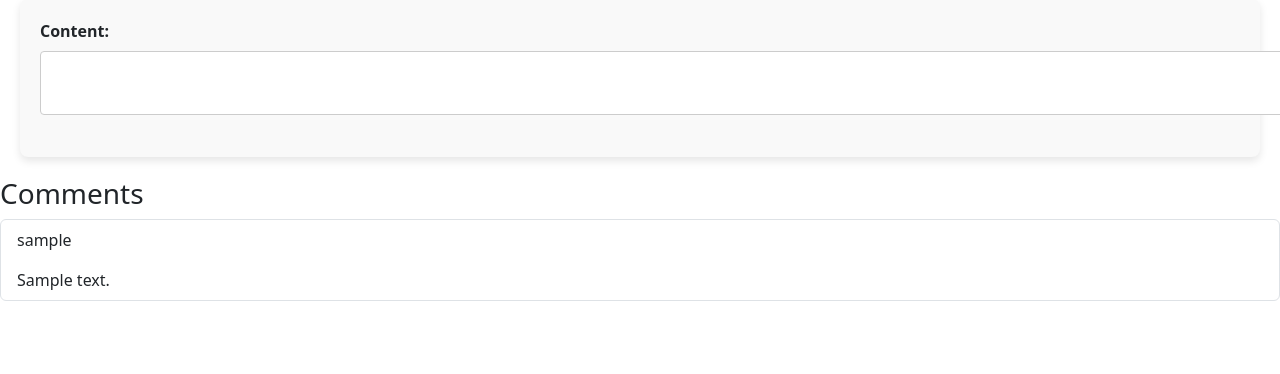
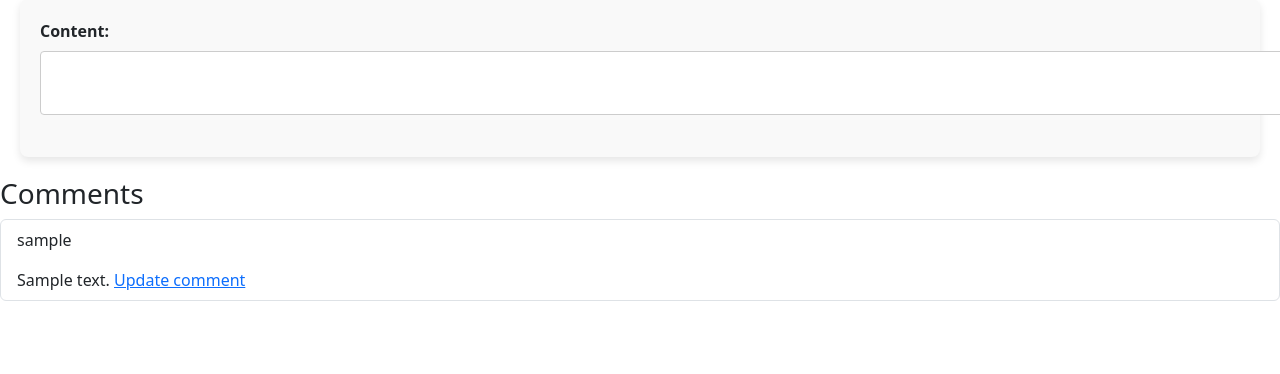
Before and after one commit to Coder2287569013/task-tracker, a Django app: page /1/ in a window 1280 px wide; the page is wider, and only the part inside the window is pictured. Shown: the part 237-611 px from the top of that part. Run offline with Django 5.2, Linux system fonts and the light colour scheme; tables that the repository leaves empty hold one stand-in row (values such as "Sample post").

Commit message:
Update #2

```diff
--- a/task_tracker/models.py
+++ b/task_tracker/models.py
@@ -24,6 +24,6 @@
 
 class Comment(models.Model):
     task = models.ForeignKey(Task, on_delete=models.CASCADE, related_name="comments")
-    author = models.ForeignKey(User, on_delete=models.CASCADE, related_name="comments")
+    creator = models.ForeignKey(User, on_delete=models.CASCADE, related_name="comments")
     content = models.TextField()
     created_at = models.DateTimeField(auto_now_add=True)
--- a/task_tracker/urls.py
+++ b/task_tracker/urls.py
@@ -5,5 +5,6 @@
     path('', views.TaskListView.as_view(), name='task-list'),
     path('<int:pk>/', views.TaskDetailView.as_view(), name='task-detail'),
     path('task-form/', views.TaskCreateView.as_view(), name='task-form'),
-    path('task-update/<int:pk>', views.TaskUpdateView.as_view(), name='task-update')
+    path('task-update/<int:pk>', views.TaskUpdateView.as_view(), name='task-update'),
+    path('comment-update/<int:pk>', views.CommentUpdateView.as_view(), name="comment-update")
 ]
--- a/task_tracker/views.py
+++ b/task_tracker/views.py
@@ -5,7 +5,7 @@
 from django.urls import reverse_lazy
 from django.contrib.auth.mixins import LoginRequiredMixin
 from .forms import TaskForm, TaskFilterForm, CommentForm
-from .models import Task
+from .models import Task, Comment
 from .mixins import UserIsOwnerMixin
 # Create your views here.
 
@@ -45,7 +45,7 @@
         comment_form = CommentForm(request.POST)
         if comment_form.is_valid():
             comment = comment_form.save(commit=False)
-            comment.author = request.user
+            comment.creator = request.user
             comment.task = self.get_object()
             comment.save()
             return redirect('task-detail', pk=comment.task.pk)
@@ -65,3 +65,11 @@
     model = Task
     form_class = TaskForm
     success_url = reverse_lazy('task-list')
+
+class CommentUpdateView(LoginRequiredMixin, UserIsOwnerMixin, UpdateView):
+    model = Comment
+    form_class = CommentForm
+
+    def get_success_url(self):
+        task = self.object.task
+        return reverse_lazy('task-detail', kwargs={'pk': task.pk})
--- a/templates/task_tracker/task_detail.html
+++ b/templates/task_tracker/task_detail.html
@@ -23,8 +23,9 @@
     <ul class="list-group">
         {% for comment in task.comments.all %}
             <li class="list-group-item">
-                <p class="pb2">{{ comment.author }}</p>
+                <p class="pb2">{{ comment.creator }}</p>
                 {{ comment.content }}
+                <a href="{% url 'comment-update' comment.pk %}">Update comment</a>
             </li>
         {% endfor %}
       </ul>
```
Also changed, not shown: templates/task_tracker/comment_form.html (added, +15 -0 lines), task_tracker/migrations/0006_rename_author_comment_creator.py (added).
